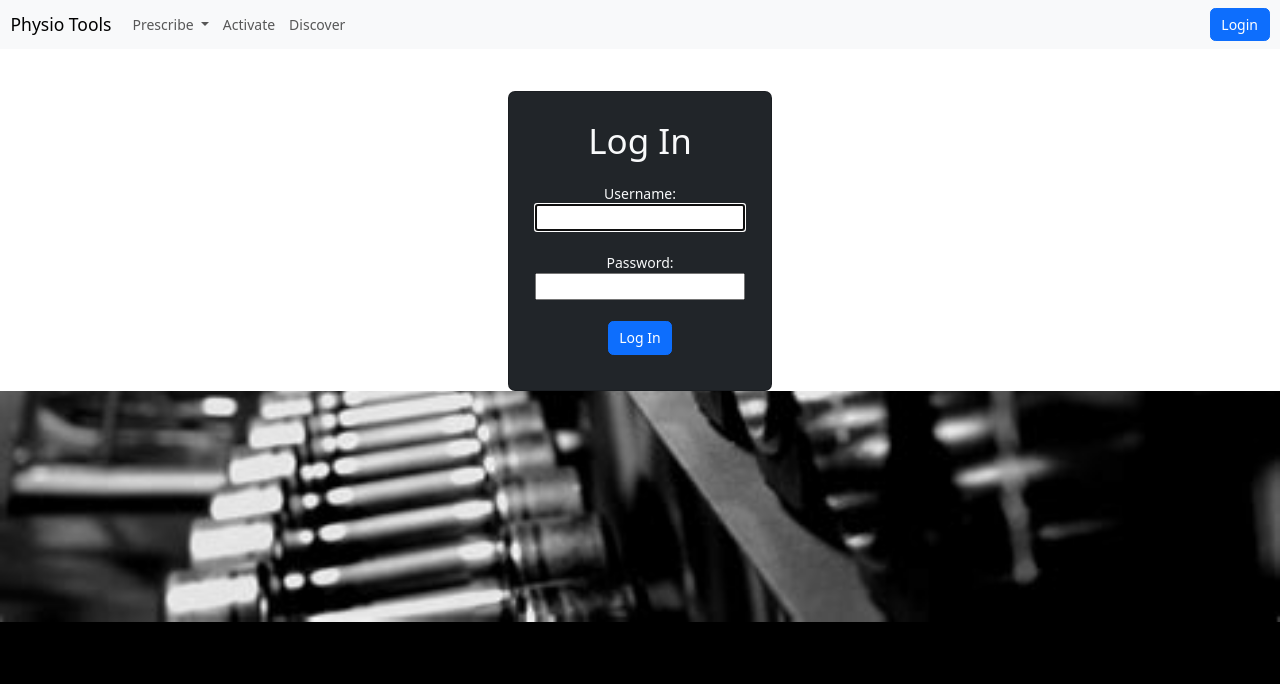
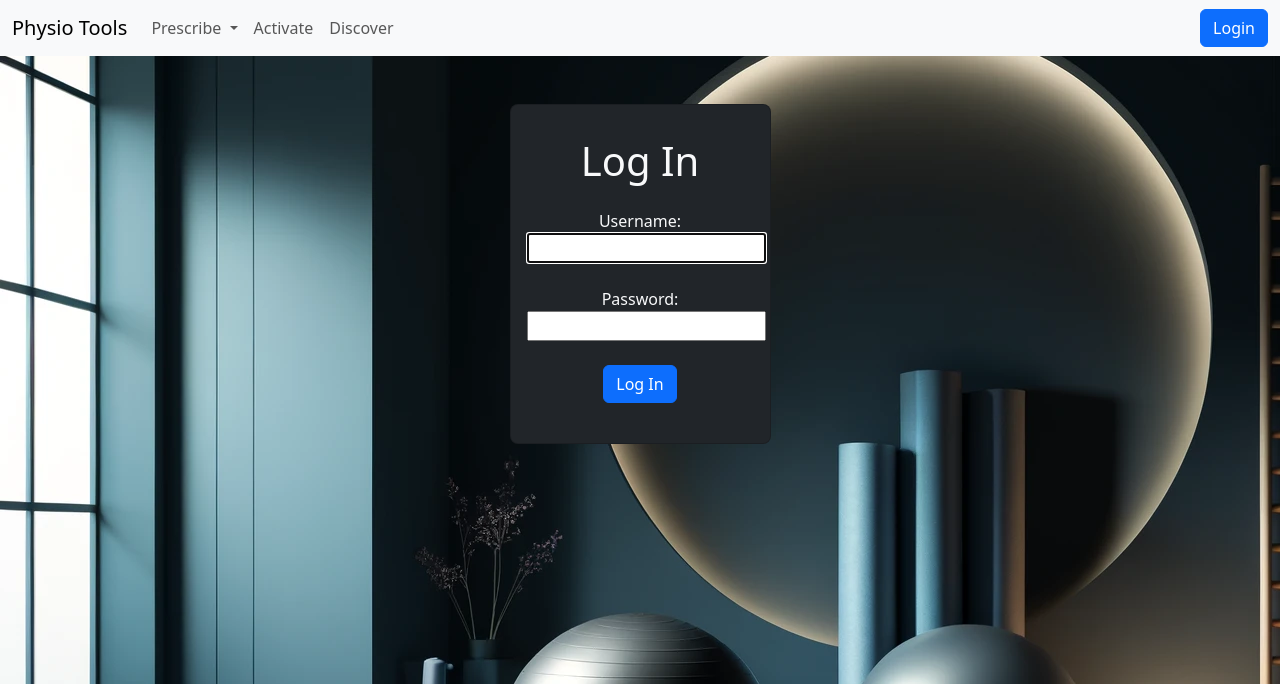
Before and after one commit to phyxphysio/exercise_app, a Django app: page /accounts/login/ in a window 1280 px wide. Shown: the top 684 px of the page. Run offline with Django 5.2, Linux system fonts and the light colour scheme; parts of the project's set-up code (start-up, migrations or seed data) failed here and were passed over.

Commit message:
Fix background image

```diff
--- a/physioexercises/physioexercises/settings.py
+++ b/physioexercises/physioexercises/settings.py
@@ -98,7 +98,7 @@ TEMPLATES = [
 WSGI_APPLICATION = "physioexercises.wsgi.application"
 
 CSRF_TRUSTED_ORIGINS = [
-    "https://app.liammiller.net/"
+    "https://app.liammiller.net"
 ]
 # Database
 # https://docs.djangoproject.com/en/5.0/ref/settings/#databases
--- a/physioexercises/static/home.css
+++ b/physioexercises/static/home.css
@@ -5,7 +5,7 @@ body {
     position: relative;
     width: 100%;
     height: 100vh; /* Adjust height as needed */
-    background-image: url('bg-index.jpeg'); /* Replace 'your-background-image.jpg' with your image */
+    background-image: url('bg_login.webp'); /* Replace 'your-background-image.jpg' with your image */
     background-size: cover;
     background-position: center;
     color: white; /* Set text color to white */
--- a/physioexercises/static/login.css
+++ b/physioexercises/static/login.css
@@ -1,9 +1,6 @@
-html {
-  font-family: "Helvetica", Arial, sans-serif;
-  font-size: 14px;
-  background-image: url("bg-login.jpeg");
-  background-size: cover;
+body {
+  background-image: url("bg_login.webp");
+  /* background-size: cover;
   background-color: black;
-  background-position: center;
-  background-repeat: no-repeat;
+  background-repeat: no-repeat; */
 }
--- a/physioexercises/templates/base.html
+++ b/physioexercises/templates/base.html
@@ -13,7 +13,7 @@
           rel="stylesheet"
           integrity="sha384-T3c6CoIi6uLrA9TneNEoa7RxnatzjcDSCmG1MXxSR1GAsXEV/Dwwykc2MPK8M2HN"
           crossorigin="anonymous" />
-    <link rel="icon" href="{% static 'dumbbell.png' %}" type="image/x-icon">
+    <link rel="icon" href="{% static 'favicon.webp' %}" type="image/x-icon">
     <link rel="stylesheet"
           href="https://cdnjs.cloudflare.com/ajax/libs/font-awesome/5.15.1/css/all.min.css">
     <link rel="stylesheet"
```
Also changed, not shown: physioexercises/favicon.ico, physioexercises/static/bg-index.jpeg (deleted), physioexercises/static/bg-login.jpeg (deleted), physioexercises/static/bg_login.webp (added), physioexercises/static/favicon.webp (added).
